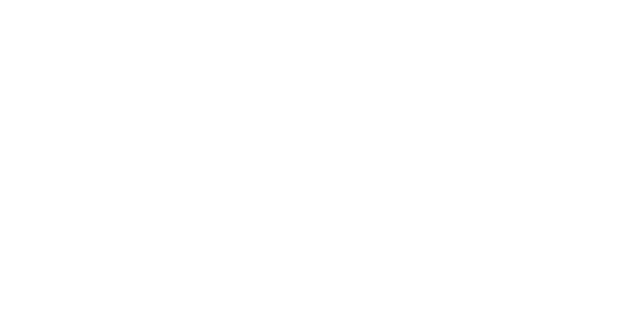
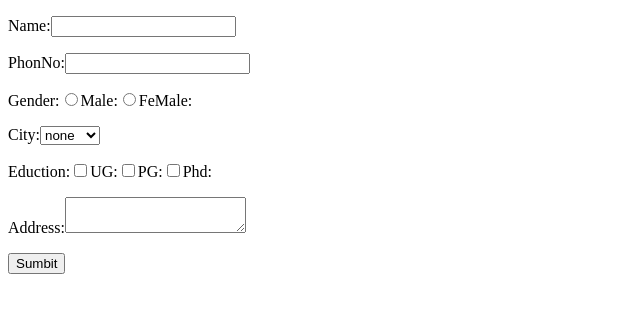
Before and after one commit to RJnavin932/ReactPra, a React (Vite) app: page / in a window 1280 px wide. Shown: the top 312 px of the page, without its empty margins (0-640 px from the left). Built offline with nearby package versions, Linux system fonts and the light colour scheme.

Commit message:
React practice

```diff
--- /dev/null
+++ b/src/ReducerFormval/ChildForm.jsx
@@ -0,0 +1,47 @@
+export default function Childval({onhandlesumbit,state,erros,onhandlechange}){
+    return<>
+        <form action="" onSubmit={onhandlesumbit}>
+     <p>
+        <label htmlFor="name">Name:</label>
+        <input type="text"  name="uname" id="name" onChange={onhandlechange} value={state.uname}/>
+        <span style={{color:'red'}}>{erros.uname}</span>
+     </p>
+     <p>
+        <label htmlFor="phn">PhonNo:</label>
+        <input type="number"  name="uphn" id="phn" onChange={onhandlechange} />
+        <span style={{color:'red'}}>{erros.uphn}</span>
+     </p>
+     <p>
+        <label htmlFor="gender">Gender:</label>
+        <input type="radio"  name="ugender" id="gender" onChange={onhandlechange} value="Male" />Male:
+        <input type="radio"  name="ugender" id="gender" onChange={onhandlechange} value="Female"/>FeMale:
+        <span style={{color:'red'}}>{erros.ugender}</span>
+     </p>
+     <p>
+        <label htmlFor="city">City:</label>
+        <select name="ucity" id="city" onChange={onhandlechange} >
+            <option value="">none</option>
+            <option value="tuty">tuty</option>
+            <option value="others">others</option>
+        </select>
+        <span style={{color:'red'}}>{erros.ucity}</span>
+    </p>
+    <p>
+        <label htmlFor="study">Eduction:</label>
+        <input type="checkbox" name="ustudy" id="study" onChange={onhandlechange} value="UG"/>UG:
+        <input type="checkbox" name="ustudy" id="study" onChange={onhandlechange} value="PG"/>PG:
+        <input type="checkbox" name="ustudy" id="study" onChange={onhandlechange} value="Phd"/>Phd:
+        <span style={{color:'red'}}>{erros.ustudy}</span>
+    </p>
+
+    <p>
+        <label htmlFor="add">Address:</label>
+        <textarea name="uadd" id="add" onChange={onhandlechange} ></textarea>
+        <span style={{color:'red'}}>{erros.uadd}</span>
+    </p>
+     <p>
+        <input type="submit" value="Sumbit" />
+     </p>
+     </form>
+    </>
+}
--- /dev/null
+++ b/src/ReducerFormval/Parentform.jsx
@@ -0,0 +1,40 @@
+import { useReducer, useState } from "react"
+import { validation } from "./errormsg";
+import Childval from "./ChildForm";
+
+function Formfun(fstate,action){
+   switch (action.type){
+    case 'input':
+        return {...fstate,[action.payload.name]:action.payload.value}
+    default :
+    return fstate;
+   }
+
+
+}
+export default function Formval(){
+
+    let [state,dispatch]=useReducer(Formfun,{
+        uname:'',
+        ustudy:'',
+        uphn:'',
+        ugender:'',
+        uadd:'',
+        ucity:'',
+    });
+
+    let onhandlechange =(e)=>{
+       dispatch({type:'input',payload:e.target})
+       console.log(e.target.value);
+
+    }
+    let [erros,setErros]=useState({});
+    let onhandlesumbit=(e)=>{
+        e.preventDefault();
+        let newerrors=validation(state);
+        setErros(newerrors)
+    }
+    return <>
+    <Childval onhandlechange={onhandlechange} onhandlesumbit={onhandlesumbit} erros={erros} state={state}/>
+    </>
+}
--- /dev/null
+++ b/src/ReducerFormval/errormsg.js
@@ -0,0 +1,22 @@
+export const validation =(data)=>{
+    let error={}
+    if(data.uname == ''){
+     error.uname='enter the value is empty';
+    }
+    if(data.uphn == ''){
+        error.uphn='enter the value is empty'
+    }
+    if(data.ustudy === ''){
+        error.ustudy='enter the value is empty';
+    }
+    if(data.ugender == ''){
+        error.ugender='enter the value is empty';
+    }
+    if(data.uadd == ''){
+        error.uadd='enter the value is empty';
+    }
+    if(data.ucity == ''){
+        error.ucity='enter the value is empty';
+    }
+    return error ;
+}
--- a/src/main.jsx
+++ b/src/main.jsx
@@ -10,6 +10,7 @@
 import UseEffect from './obcompenent/useeffet/UseEffect.jsx'
 import Api from './obcompenent/useeffet/Api.jsx'
 import Obj from './arrayofobj/Obj.jsx'
+import Formval from './ReducerFormval/Parentform.jsx'
 
 createRoot(document.getElementById('root')).render(
   // <Parentcom/>
@@ -20,4 +21,5 @@
   // <UseEffect/>
   // <Api/>
   // <Obj/>
+  <Formval/>
 )
```
